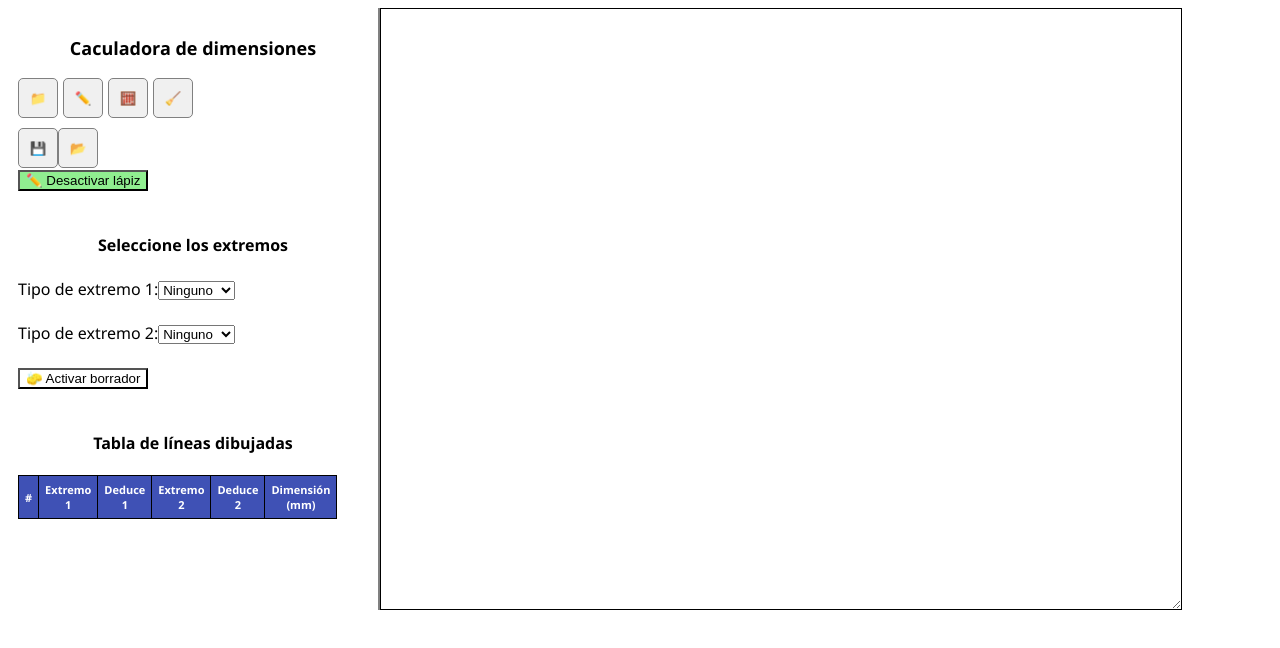
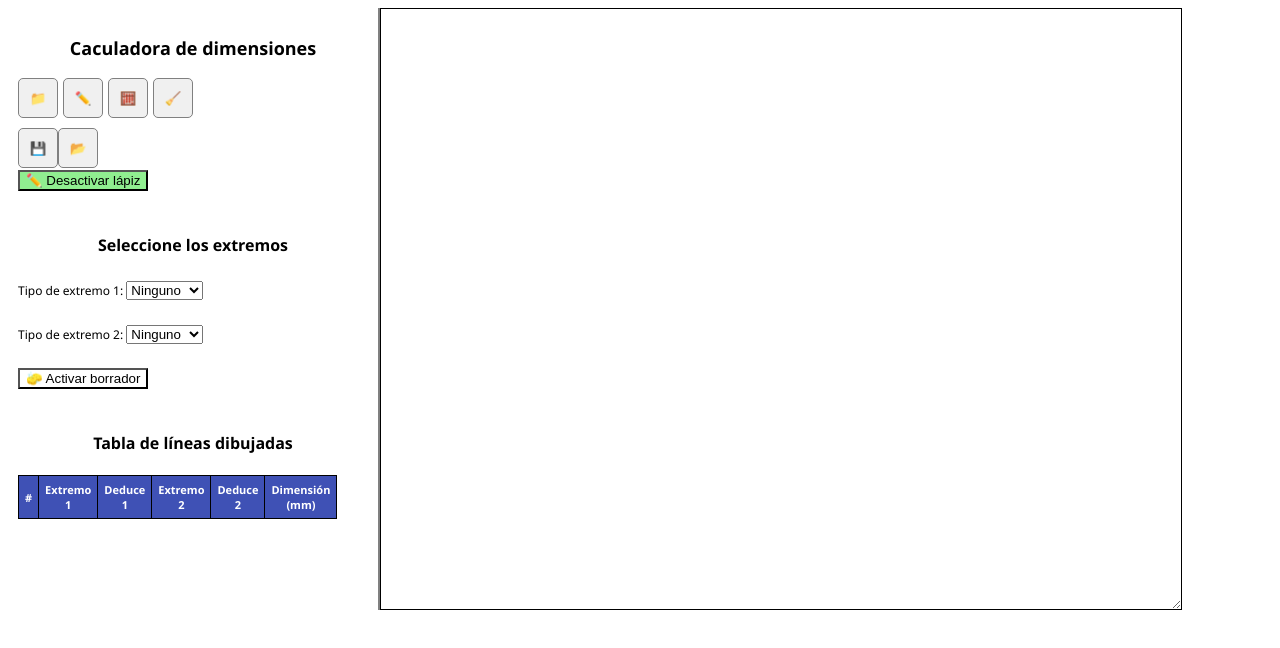
Before and after one commit to somerwest01/Dim_checktofrom, a React (Create React App) app: page / in a window 1280 px wide. Both pictures are taken after a click on the button "✏️". Shown: the top 648 px of the page. Built offline with nearby package versions, Linux system fonts and the light colour scheme.

Commit message:
Update App.js

```diff
--- a/src/App.js
+++ b/src/App.js
@@ -592,7 +592,7 @@ setArchivoProcesado(true);
 {mostrarExtremos && (
   <>
     <h4 style= {{textAlign: 'center' }}>Seleccione los extremos</h4>
-    <label>Tipo de extremo 1:</label>
+    <label style= {{fontSize: '12px'}}>Tipo de extremo 1:  </label>
     <select value={obj1} onChange={(e) => setObj1(e.target.value)}>
       <option>Ninguno</option>
       <option>Conector</option>
@@ -600,7 +600,7 @@ setArchivoProcesado(true);
       <option>SPL</option>
     </select>
     <br /><br />
-    <label>Tipo de extremo 2:</label>
+    <label style= {{fontSize: '12px'}}>Tipo de extremo 2:  </label>
     <select value={obj2} onChange={(e) => setObj2(e.target.value)}>
       <option>Ninguno</option>
       <option>Conector</option>
@@ -621,10 +621,10 @@ setArchivoProcesado(true);
             {mostrarCalculadora && (
   <>
     <h4 style= {{textAlign: 'center' }}>Calcular distancia por circuito</h4>
-    <label>Nombre extremo 1:</label>
+    <label style= {{fontSize: '12px'}}>Nombre extremo 1:  </label>
     <input type="text" value={nameInput1} onChange={(e) => setNameInput1(e.target.value)} />
     <br />
-    <label>Nombre extremo 2:</label>
+    <label style= {{fontSize: '12px'}}>Nombre extremo 2:  </label>
     <input type="text" value={nameInput2} onChange={(e) => setNameInput2(e.target.value)} />
     <br />
     <button onClick={calcularRutaReal}>Calcular ruta</button>
```
